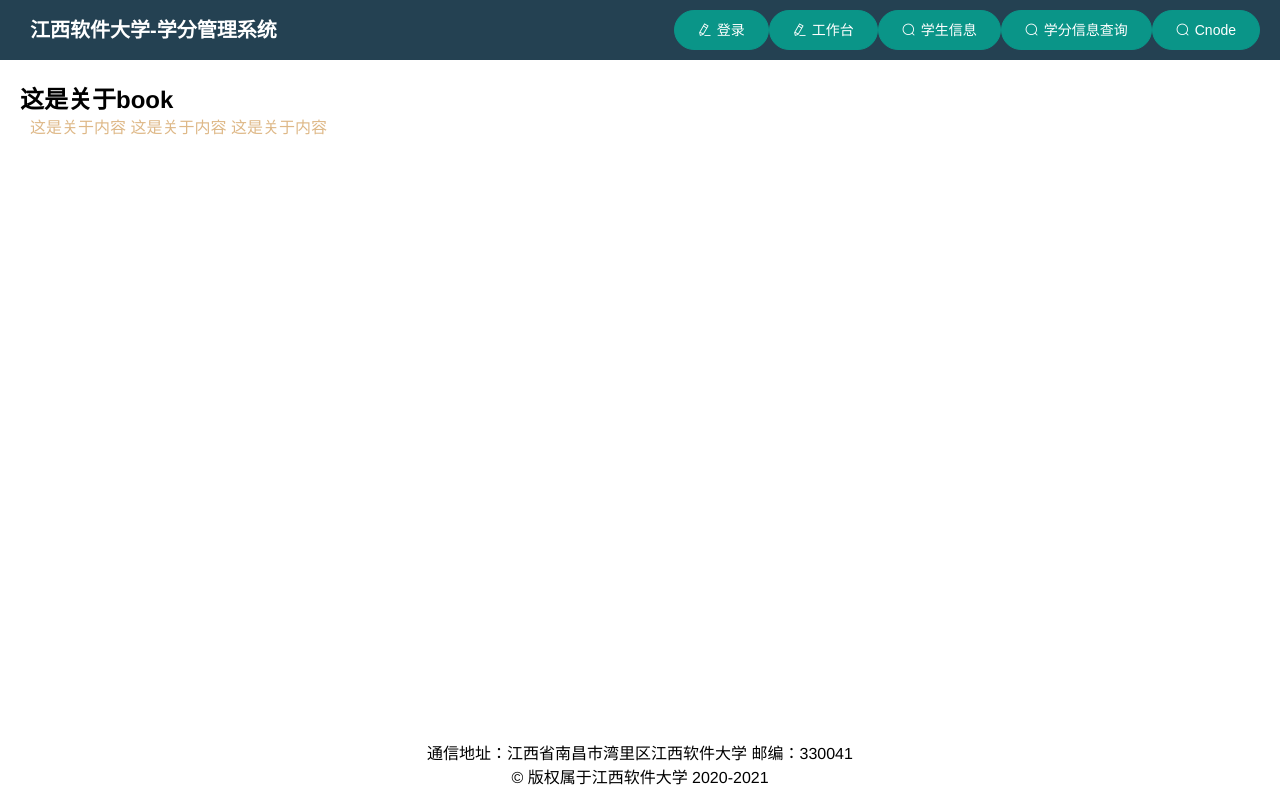
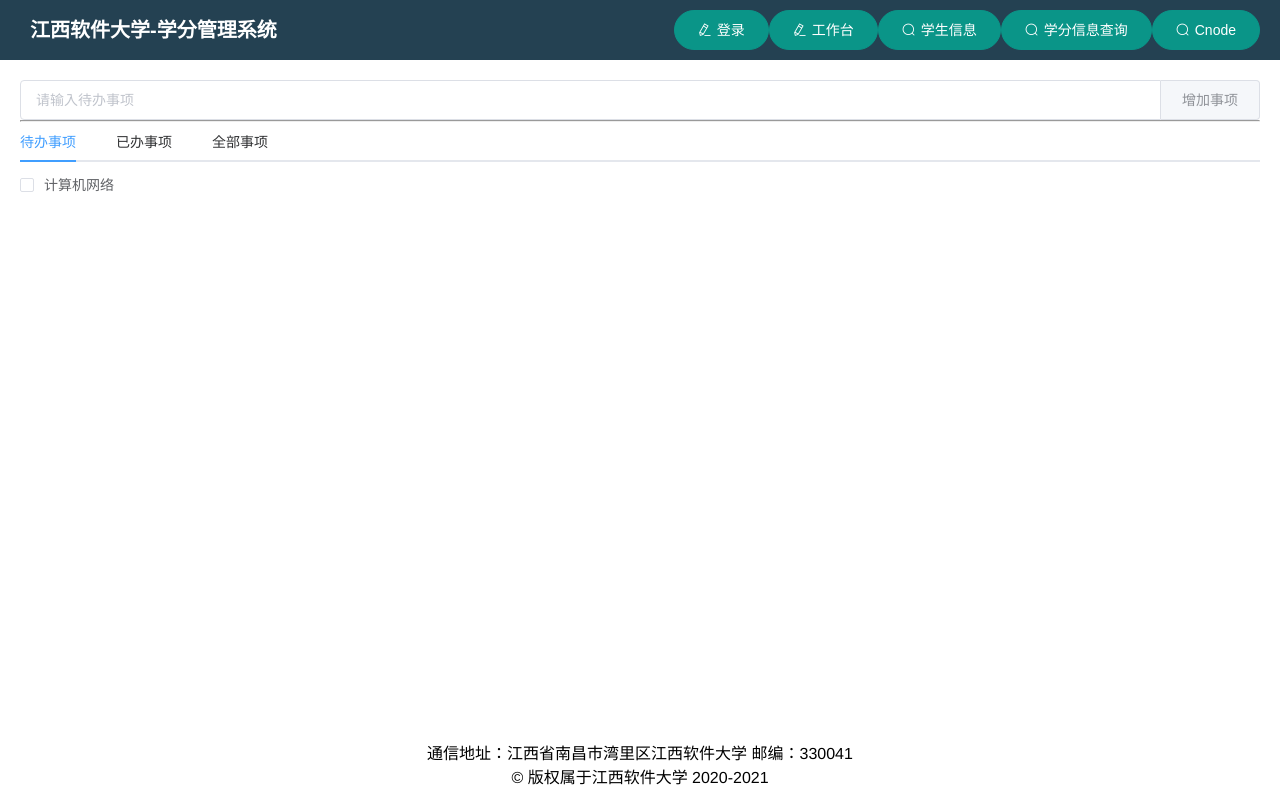
Before and after one commit to bai046/MyWebBestTest2022, a Vue app in the folder test1/: page /book in a window 1280 px wide. Built offline with nearby package versions, Linux system fonts and the light colour scheme; what vue-particles would draw is missing.

Commit message:
list便签

```diff
--- a/test1/src/components/book.vue
+++ b/test1/src/components/book.vue
@@ -1,18 +1,89 @@
 <template>
-    <div>
-        <h1>这是关于book</h1>
-        <p>这是关于内容 这是关于内容 这是关于内容</p>
-    </div>
+  <div>
+    <el-input
+      v-model="input"
+      placeholder="请输入待办事项"
+      @keyup.13.native="add"
+    >
+      <el-button type="primary" slot="append" @click="addItem"
+        >增加事项</el-button
+      >
+    </el-input>
+    <hr />
+    <el-tabs v-model="activeName" @tab-click="handleClick">
+      <el-tab-pane label="待办事项" name="first">
+        <li
+          type="none"
+          v-for="(value, index) in lists"
+          :key="index"
+          v-show="!value.finished"
+        >
+          <el-checkbox v-model="value.finished" @click="changed(value)">{{
+            value.name
+          }}</el-checkbox>
+        </li>
+      </el-tab-pane>
+      <el-tab-pane label="已办事项" name="second">
+        <li
+          type="none"
+          v-for="(value, index) in lists"
+          :key="index"
+          v-show="value.finished"
+        >
+          <el-checkbox v-model="value.finished" @click="changed(value)">{{
+            value.name
+          }}</el-checkbox>
+        </li>
+      </el-tab-pane>
+      <el-tab-pane label="全部事项" name="third">
+        <li type="none" v-for="(value, index) in lists" :key="index">
+          <el-checkbox v-model="value.finished" @click="changed(value)">{{
+            value.name
+          }}</el-checkbox>
+        </li>
+      </el-tab-pane>
+    </el-tabs>
+  </div>
 </template>
 
 <script>
-    export default {
-        name: "book"
-    }
+export default {
+  data() {
+    return {
+      input: "",
+      activeName: "first",
+      lists: [
+        { name: "Java编程", finished: true },
+        { name: "操作系统", finished: true },
+        { name: "计算机网络", finished: false },
+      ],
+    };
+  },
+  methods: {
+    add() {
+      this.addItem();
+    },
+    addItem() {
+      // console.log("增加新事项")
+      if (this.input.length > 0) {
+        this.lists.push({
+          name: this.input,
+          finished: false,
+        });
+      }
+      this.input = "";
+    },
+    changed(value) {
+      value.finished = !value.finished;
+    },
+  },
+};
 </script>
 
-<style scoped>
-p{
-    color: burlywood;
-}
+<style>
+/* #main {
+  width: 600px;
+  margin: 0 auto;
+  margin-top: 130px;
+} */
 </style>
```
